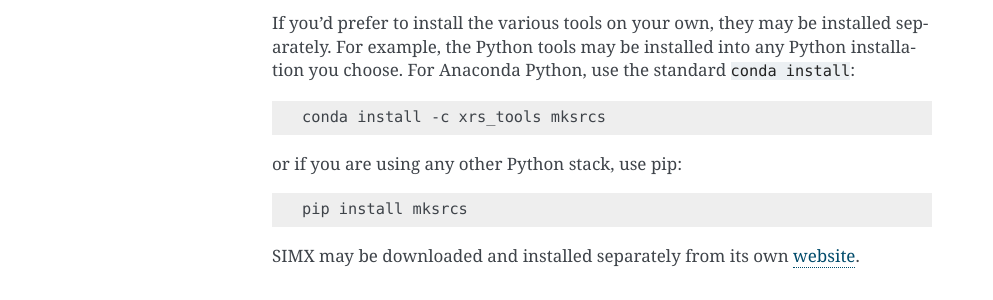
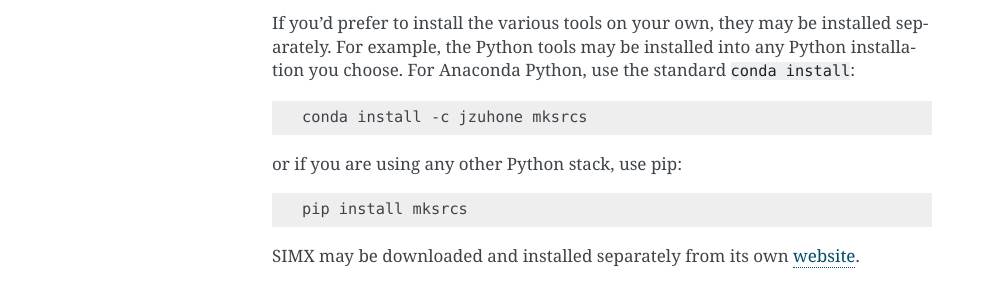
Before and after one commit to lynx-x-ray-observatory/soxs, a Sphinx documentation site: the page built from doc/source/installing.rst, in a window 1280 px wide. Shown: the part 726-1026 px from the top of the page, without its empty margins (148-1141 px from the left). Built offline with Sphinx 7.4.7, drawn with Linux system fonts in a browser that asks for light colours.

Commit message:
Change location of conda package

```diff
--- a/doc/source/installing.rst
+++ b/doc/source/installing.rst
@@ -38,7 +38,7 @@ installation you choose. For Anaconda Python, use the standard ``conda install``
 
 .. code-block:: bash
 
-    conda install -c xrs_tools mksrcs
+    conda install -c jzuhone mksrcs
 
 or if you are using any other Python stack, use pip:
 
```
